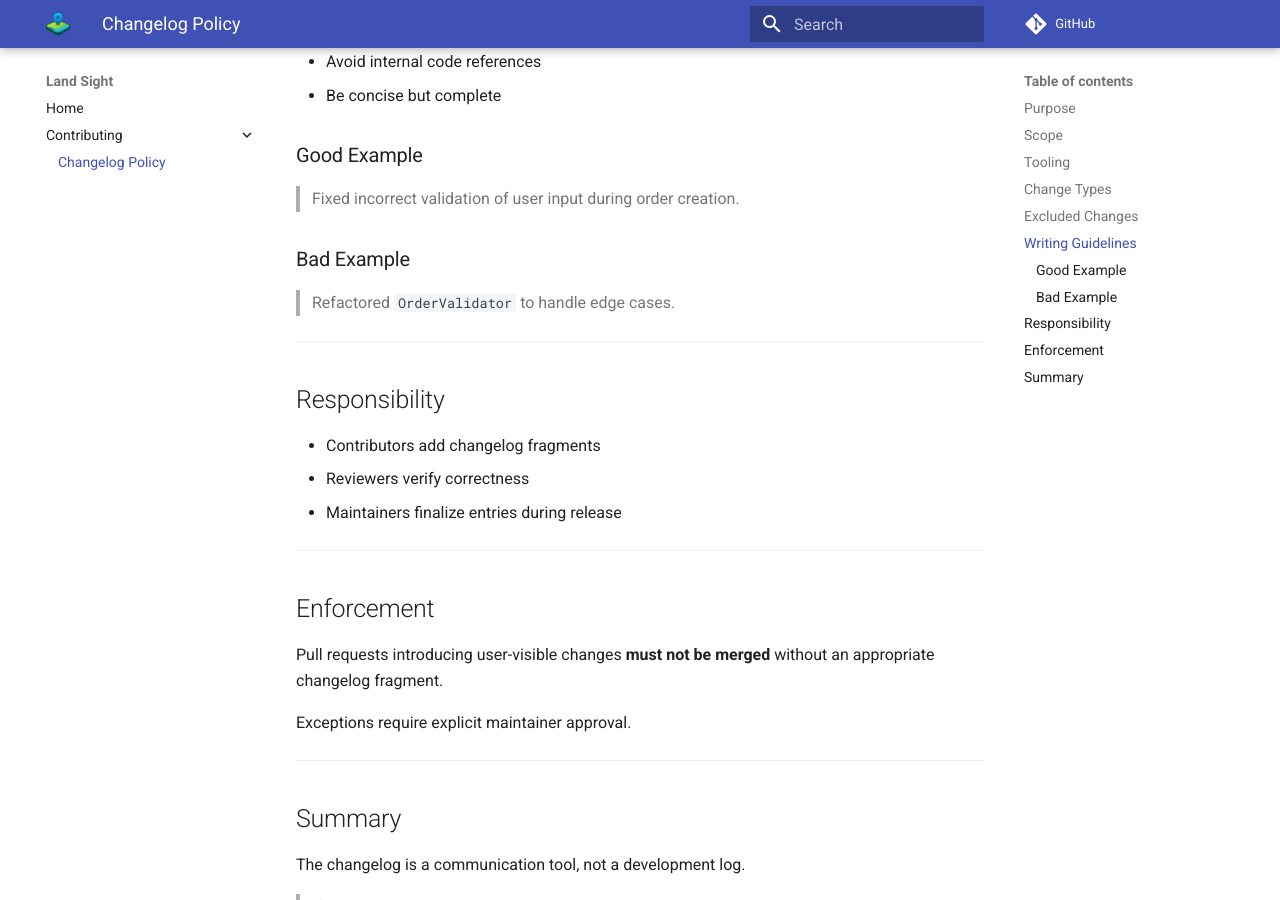
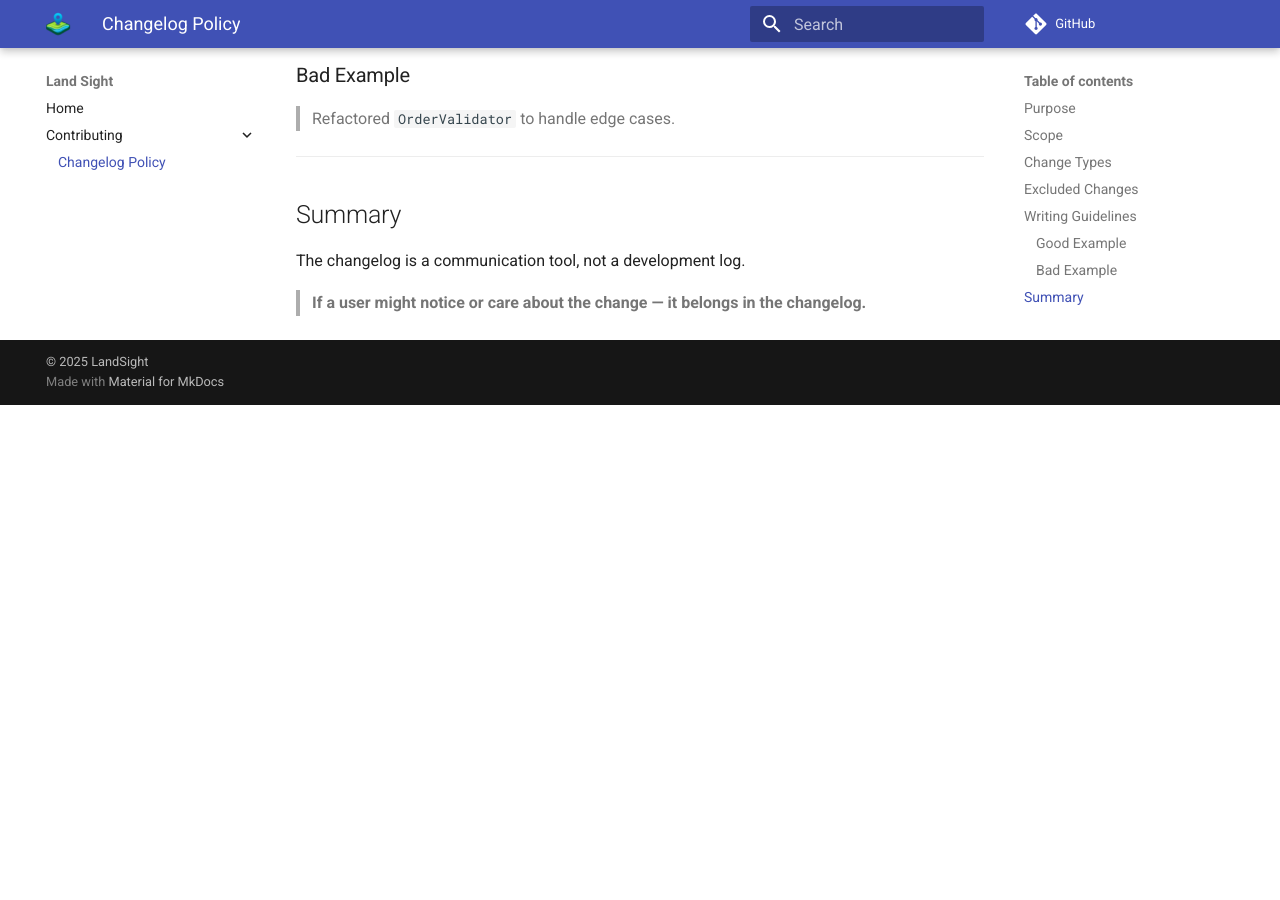
Before and after one commit to LandSight/backend, an MkDocs documentation site: the page built from docs/dev/changelog-policy.md, in a window 1280 px wide and 900 px high, scrolled down 1969 px. Built offline with MkDocs 1.6.1 and Material for MkDocs 9.7.7, drawn with Linux system fonts in a browser that asks for light colours; plug-ins that fetch from the network failed and are left out; comment, search, counter and statistics services are not loaded; after the commit the page ends 2374 px from its top, so only the background shows below that; some of the changed text lies outside the part shown.

Commit message:
docs: remove unrelated sections

```diff
--- a/docs/dev/changelog-policy.md
+++ b/docs/dev/changelog-policy.md
@@ -20,14 +20,6 @@
 - Public APIs
 - Configuration, deployment, or operations
 - Required user actions or migrations
-
----
-
-## Tooling
-
-The project uses **Towncrier** to generate the changelog.
-
-Each pull request that introduces a user-visible change **must include**
 
 ---
 
@@ -79,24 +71,6 @@
 
 ---
 
-
-## Responsibility
-
-- Contributors add changelog fragments
-- Reviewers verify correctness
-- Maintainers finalize entries during release
-
----
-
-## Enforcement
-
-Pull requests introducing user-visible changes **must not be merged**
-without an appropriate changelog fragment.
-
-Exceptions require explicit maintainer approval.
-
----
-
 ## Summary
 
 The changelog is a communication tool, not a development log.
```
